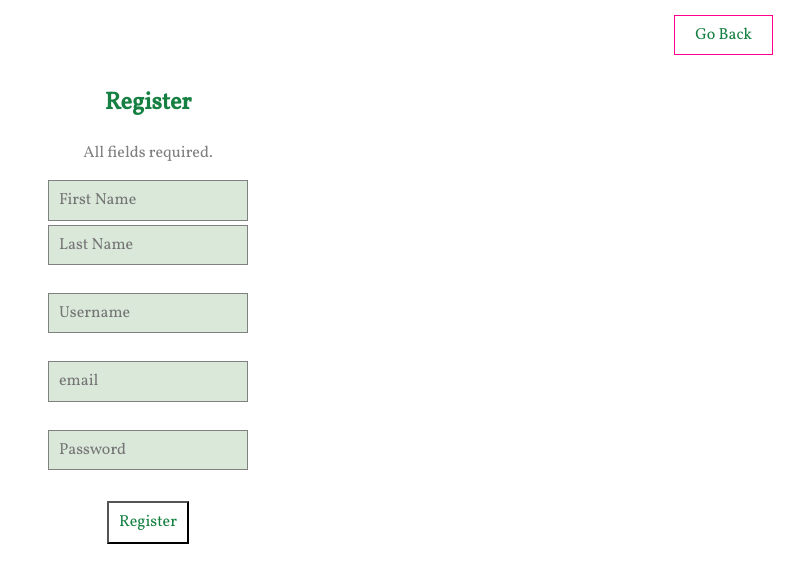
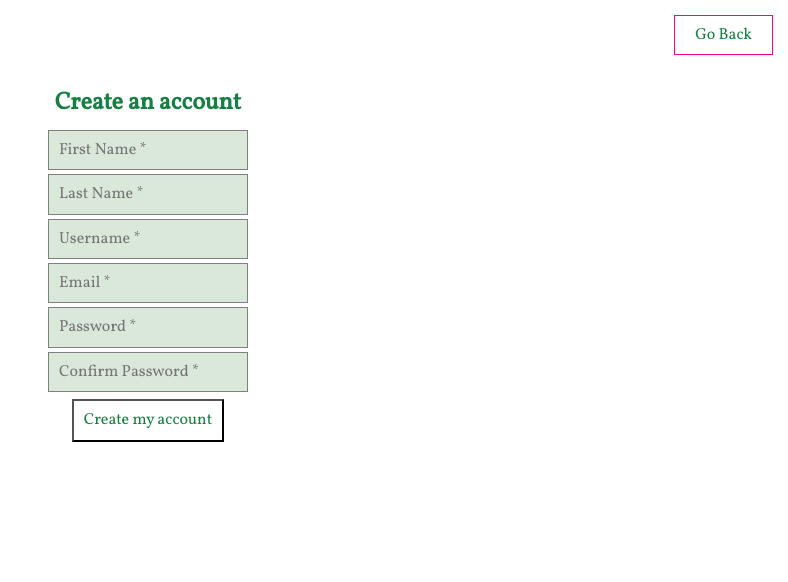
Before and after one commit to Mengqi89/open-garden-client, a React (Create React App) app: page /register in a window 1280 px wide. Shown: the top 582 px of the page, without its empty margins (492-1280 px from the left). Built offline with nearby package versions, Linux system fonts and the light colour scheme.

Commit message:
add a check on password match

```diff
--- a/src/components/LoginForm/LoginForm.css
+++ b/src/components/LoginForm/LoginForm.css
@@ -24,7 +24,7 @@
 }
 
 /* position input fields */
-.username, .password {
+.LoginForm .username, .LoginForm .password {
     display: flex;
     flex-direction: row;
     justify-content: space-around;
--- a/src/components/RegistrationForm/RegistrationForm.js
+++ b/src/components/RegistrationForm/RegistrationForm.js
@@ -13,7 +13,8 @@ class RegistrationForm extends Component {
         last_name: '',
         username: '',
         email: '',
-        password: ''
+        password: '',
+        confirm_password: ''
     }
     handleChange = event => {
         const name = event.target.name
@@ -24,6 +25,11 @@ class RegistrationForm extends Component {
     handleSubmit = event => {
         event.preventDefault()
 
+        if (this.state.password !== this.state.confirm_password) {
+            this.setState({
+                error: 'Passwords do not match.'
+            })
+        } else {
             this.setState({ error: null })
             AuthApiService
                 .postUser({
@@ -49,6 +55,9 @@ class RegistrationForm extends Component {
                     this.setState({ error: res.error })
                 })
         }
+
+
+    }
     render() {
         const { error } = this.state
         return (
@@ -56,12 +65,11 @@ class RegistrationForm extends Component {
                 <div role='alert'>
                     {error && <p className='red'>{error}</p>}
                 </div>
-                <p>All fields required.</p>
                 <div className='first_name'>
                     <input
                         name='first_name'
                         type='text'
-                        placeholder='First Name'
+                        placeholder='First Name *'
                         required
                         id='Registration__first_name'
                         onChange={this.handleChange} />
@@ -70,7 +78,7 @@ class RegistrationForm extends Component {
                     <input
                         name='last_name'
                         type='text'
-                        placeholder='Last Name'
+                        placeholder='Last Name *'
                         required
                         id='Registration__last_name'
                         onChange={this.handleChange} />
@@ -79,7 +87,7 @@ class RegistrationForm extends Component {
                     <input
                         name='username'
                         type='text'
-                        placeholder='Username'
+                        placeholder='Username *'
                         required
                         id='Registration__username'
                         onChange={this.handleChange} />
@@ -88,7 +96,7 @@ class RegistrationForm extends Component {
                     <input
                         name='email'
                         type='email'
-                        placeholder='email'
+                        placeholder='Email *'
                         required
                         id='Registration__email'
                         onChange={this.handleChange} />
@@ -97,13 +105,21 @@ class RegistrationForm extends Component {
                     <input
                         name='password'
                         type='password'
-                        placeholder='Password'
+                        placeholder='Password *'
                         required
                         id='Registration__password'
                         onChange={this.handleChange} />
                 </div>
-
-                <button type='submit'>Register</button>
+                <div className='password'>
+                    <input
+                        name='confirm_password'
+                        type='password'
+                        placeholder='Confirm Password *'
+                        required
+                        id='Confirm__password'
+                        onChange={this.handleChange} />
+                </div>
+                <button type='submit'>Create my account</button>
             </form>
         )
     }
--- a/src/components/RegistrationPage/RegistrationPage.js
+++ b/src/components/RegistrationPage/RegistrationPage.js
@@ -14,7 +14,7 @@ function RegistrationPage(props) {
             <nav >
                 <Link to='/'>Go Back</Link>
             </nav>
-            <h2>Register</h2>
+            <h2>Create an account</h2>
             <RegistrationForm onRegistrationSuccess={handleRegistrationSuccess} />
         </div>
     )
```
Lines whose indentation alone changed are shown as unchanged.
